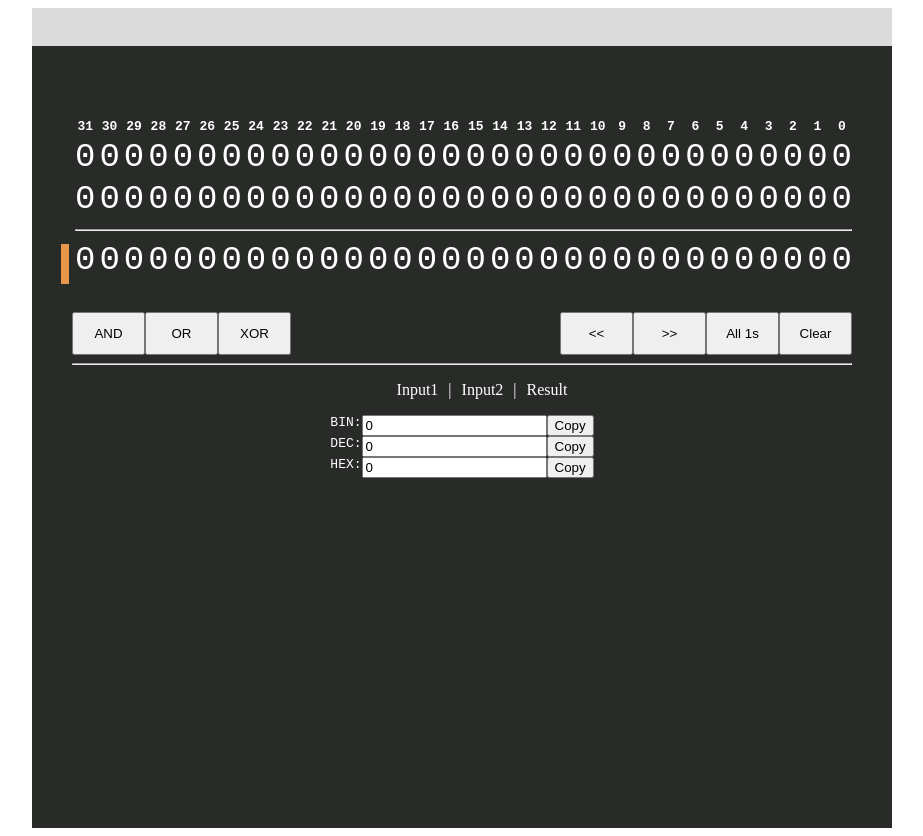
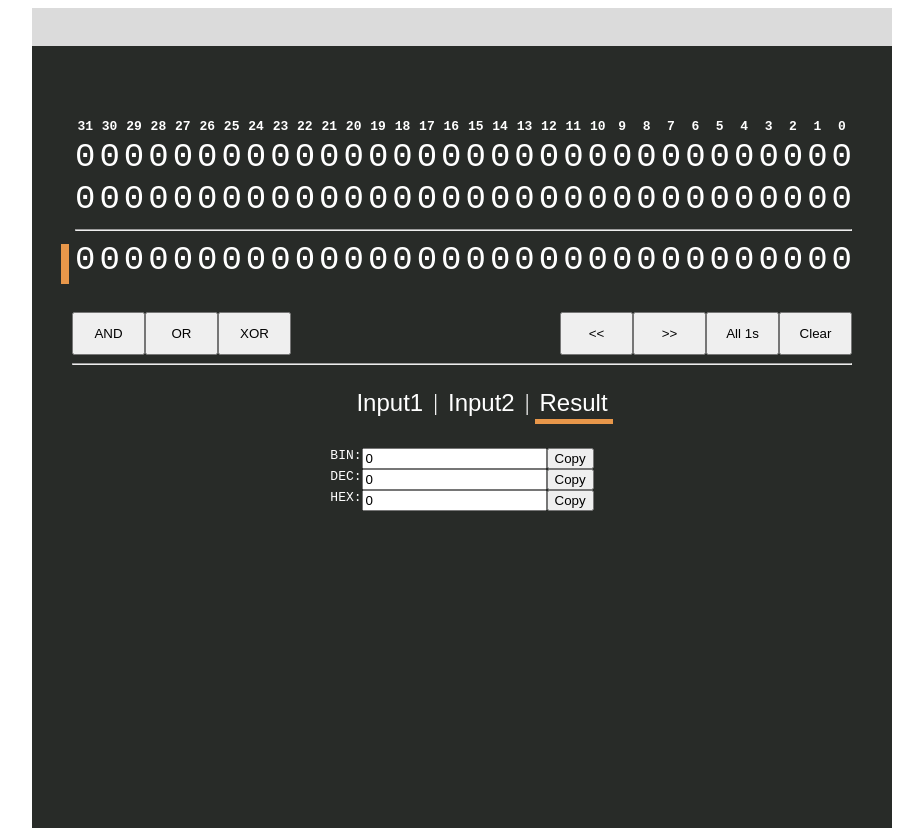
Before and after one commit to Lulkafe/BinaryCalc, a React app: page / in a window 1280 px wide. Shown: the whole page, without its empty margins (178-1101 px from the left). Built offline with nearby package versions, Linux system fonts and the light colour scheme.

Commit message:
Added highlight to navi items

```diff
--- a/src/components.tsx
+++ b/src/components.tsx
@@ -182,14 +182,18 @@ function OutputSection () {
 
 function OutputNavi () {
 
+    const { state } = useContext(CalcContext);
+    const getClass = (item: Item) => state.item == item?
+        'navi__item navi__item__highlight' : 'navi__item';
+
     return (
         <nav id='navi'>
             <ul id='navi__item-list'>
-                <li key='item-input1'>Input1</li>
+                <li key='item-input1' className={getClass(Item.Input1)}>Input1</li>
                 <li key='item-separator1'>|</li>
-                <li key='item-input2'>Input2</li>
+                <li key='item-input2' className={getClass(Item.Input2)}>Input2</li>
                 <li key='item-separator2'>|</li>
-                <li key='item-result'>Result</li>
+                <li key='item-result' className={getClass(Item.Result)}>Result</li>
             </ul>
         </nav>
     )
--- a/src/style.css
+++ b/src/style.css
@@ -40,6 +40,16 @@
 
 #navi {
     margin: 0 auto;
+    font-size: 24px;
+}
+
+.navi__item {
+    font-family: Arial, Helvetica, sans-serif;
+    padding-bottom: 2px;
+}
+
+.navi__item__highlight {
+    border-bottom: 5.5px solid #E8974A;
 }
 
 #navi__item-list {
```
Also changed, not shown: 1 other file (tests, documents, lock files or other folders).
